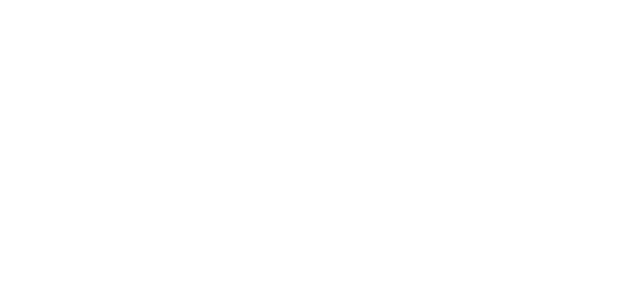
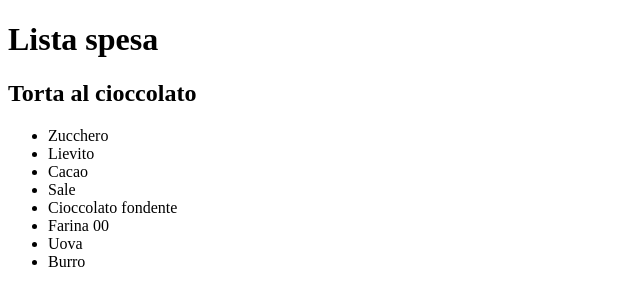
Before and after one commit to andreacassini/js-lista-spesa, a plain HTML site: page index.html in a window 1280 px wide. Shown: the whole page, without its empty margins (0-640 px from the left). Drawn offline with Linux system fonts and the light colour scheme.

Commit message:
ADD output list

```diff
--- a/index.html
+++ b/index.html
@@ -7,6 +7,8 @@
         <title>Lista Spesa</title>
     </head>
     <body>
+        <h1>Lista spesa</h1>
+        <h2>Torta al cioccolato</h2>
         <ul id="lista-spesa">
 
         </ul>
--- a/js/script.js
+++ b/js/script.js
@@ -4,6 +4,9 @@ let listaSpesa = ['Zucchero', 'Lievito', 'Cacao', 'Sale', 'Cioccolato fondente',
 const lista = document.getElementById('lista-spesa');
 let i = 0;
 while(i < listaSpesa.length){
-    console.log(listaSpesa[i]);
+    let item = listaSpesa[i]
     i++;
+    let list_item = document.createElement('li');
+    list_item.innerText =  item;
+    lista.append(list_item);
 }
```
